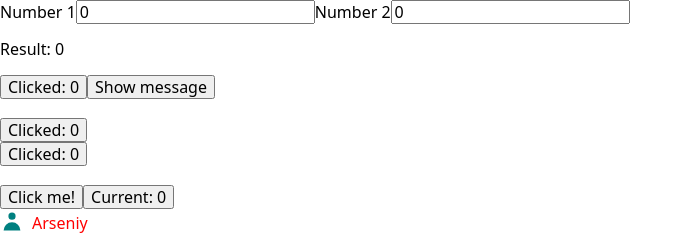
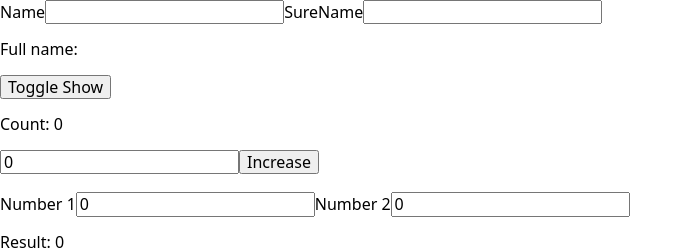
Before and after one commit to ArsenZar/02-react-cafe, a React (Vite) app: page / in a window 1280 px wide. Shown: the top 250 px of the page, without its empty margins (0-693 px from the left). Built offline with nearby package versions, Linux system fonts and the light colour scheme.

Commit message:
test React father & children components

```diff
--- a/src/components/App.tsx
+++ b/src/components/App.tsx
@@ -8,6 +8,9 @@ import HandleClick from "./HandleClick";
 import TestButton from "./TestButton";
 import ClickCounter from "./ClickCounter";
 import AppTest from "./AppTest";
+import StepCounter from "./StepCounter";
+import ToggleMessage from "./ToggleMessage";
+import TextInput from "./TextInput";
 
 export default function App() {
 
@@ -22,9 +25,21 @@ export default function App() {
     setIsOpen(!isOpen);
   };
 
+  const [firstName, setFirstName] = useState("");
+  const [secName, setSecName] = useState("");
+
 
   return (
     <>
+
+      <TextInput label="Name" value={firstName} onValueChange={setFirstName} />
+      <TextInput label="SureName" value={secName} onValueChange={setSecName} />
+      <p>Full name: {firstName} {secName}</p>
+
+
+      <ToggleMessage />
+
+      <StepCounter />
 
       <AppTest />
 
--- /dev/null
+++ b/src/components/StepCounter.tsx
@@ -0,0 +1,24 @@
+import { useState } from "react";
+
+export default function StepCounter() {
+    const [count, changeCount] = useState(0);
+    const [step, changeStep] = useState(0);
+
+    const makeClick = () => {
+        changeCount(count => count + step);
+    };
+
+    const changeInput = (event: React.ChangeEvent<HTMLInputElement>) => {
+        changeStep(Number(event.target.value));
+    };
+
+    return (
+        <>
+            <p>Count: { count }</p>
+            <input type="number" value={step} onChange={changeInput}/>
+            <button onClick={makeClick}>Increase</button>
+            <br></br>
+            <br></br>
+        </>
+    );
+}
--- /dev/null
+++ b/src/components/TextInput.tsx
@@ -0,0 +1,20 @@
+interface TextInputProps{
+    label: string;
+    value: string;
+    onValueChange: (value: string) => void;
+}
+
+export default function TextInput({ label, value, onValueChange }: TextInputProps) {
+    return (
+        <>
+            <label>{label}</label>
+            <input
+                type="text"
+                value={value}
+                onChange={(e: React.ChangeEvent<HTMLInputElement>) => {
+                    onValueChange(e.target.value);
+                 } }
+            />
+        </>
+    );
+}
--- /dev/null
+++ b/src/components/ToggleMessage.tsx
@@ -0,0 +1,17 @@
+import { useState } from "react";
+
+export default function ToggleMessage() {
+
+    const [isOpen, setIsOpen] = useState(false);
+
+    function toggleButton() {
+        setIsOpen( state => !state);
+    }
+
+    return (
+        <>
+            <button onClick={toggleButton}>Toggle { isOpen ? "Hide" : "Show"}</button>
+            {isOpen && <p>Hello React!</p>}
+        </>
+    );
+}
```
